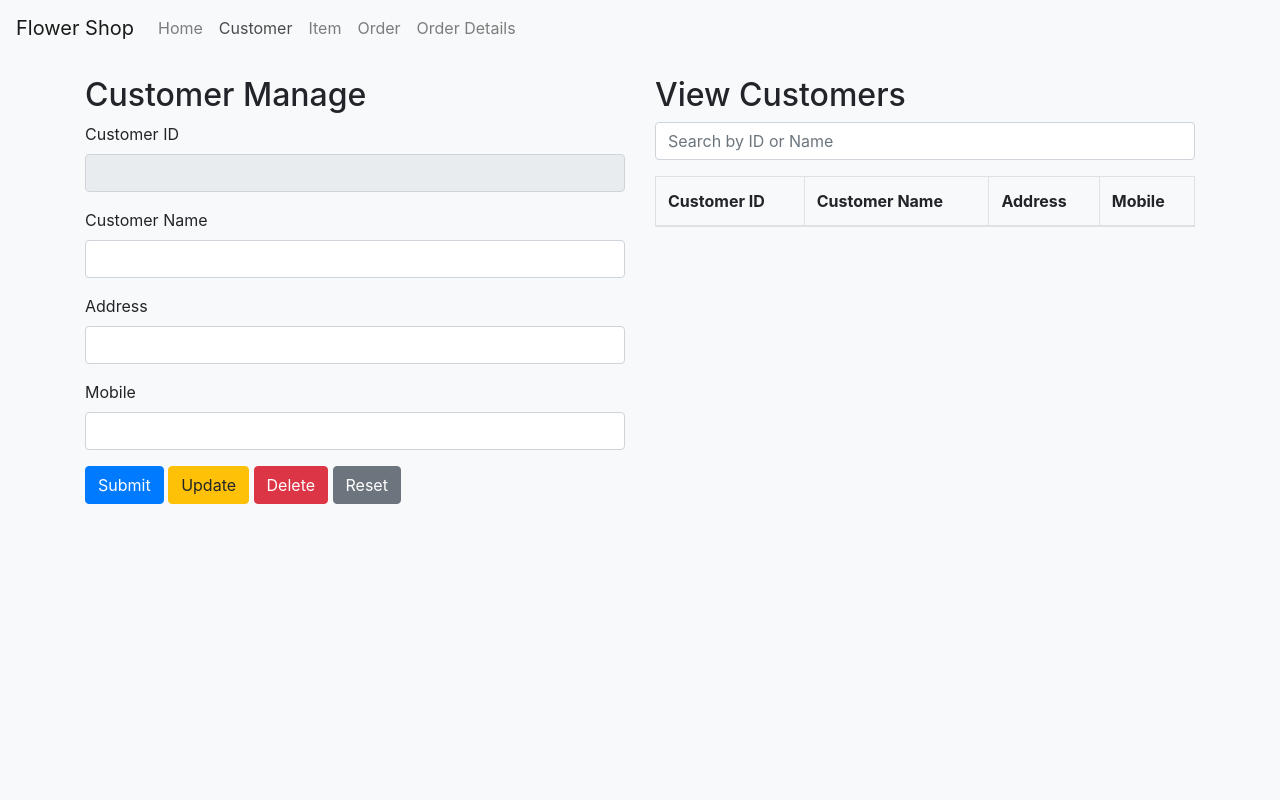
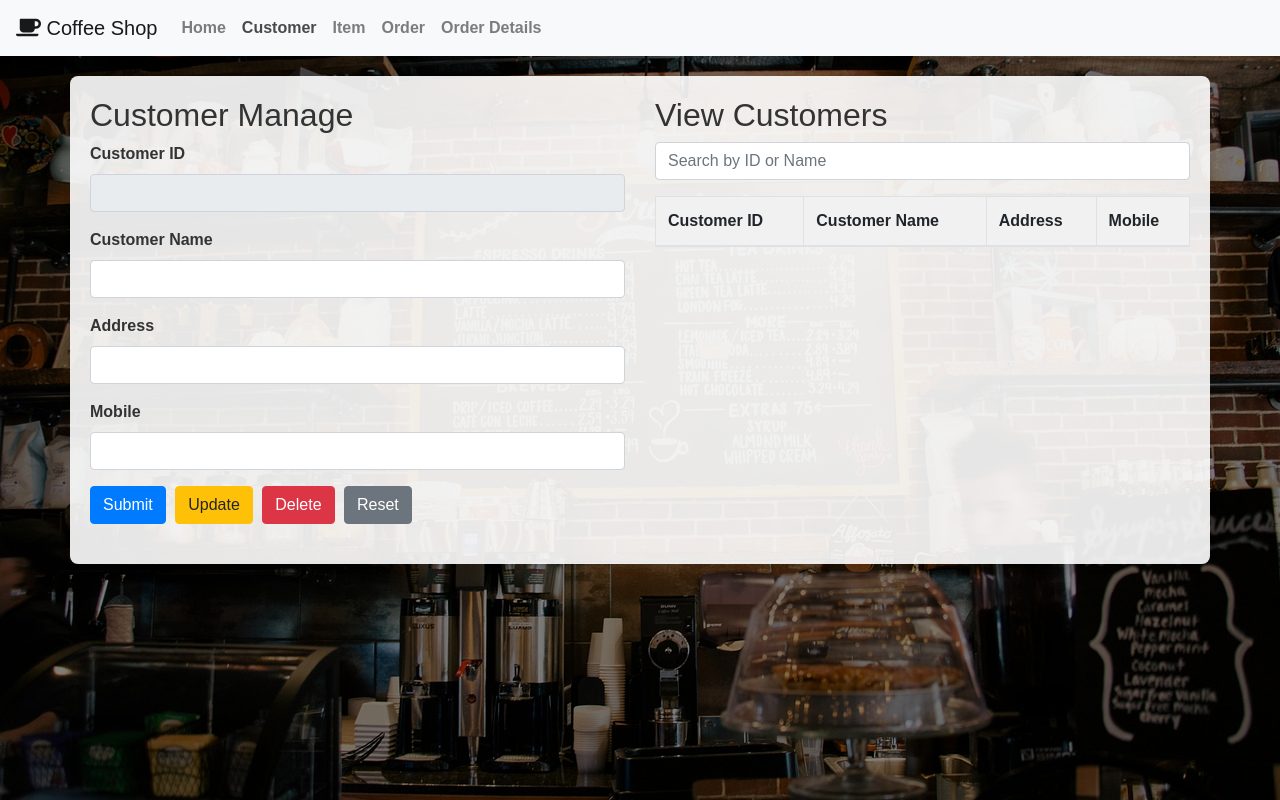
Before and after one commit to CHAMUD12/Web-Pos-Frontend, a plain HTML site: page index.html in a window 1280 px wide. Both pictures are taken after a click on the link "Customer". Drawn offline with nearby package versions, Linux system fonts and the light colour scheme; no server answers.

Commit message:
change home section

```diff
--- a/css/styles.css
+++ b/css/styles.css
@@ -1,17 +1,140 @@
-/* Custom CSS here */
+/* General Styles */
 body {
     background-color: #f8f9fa;
+    font-family: Arial, sans-serif;
 }
+
+/* Navbar Styles */
 .navbar {
     margin-bottom: 20px;
+    box-shadow: 0 4px 6px rgba(0, 0, 0, 0.1);
 }
+
+.nav-link {
+    font-weight: bold;
+    color: #333;
+}
+
+.nav-link:hover {
+    color: #007bff;
+}
+
+/* Section Styles */
 .section {
     display: none;
+    padding: 20px;
+    background-color: #fff;
+    border-radius: 8px;
+    box-shadow: 0 4px 6px rgba(0, 0, 0, 0.1);
 }
+
 .section.active {
     display: block;
 }
 
-.new-row {
-    transition: background-color 0.5s ease;
+/* Form Styles */
+form {
+    margin-bottom: 20px;
 }
+
+.form-group label {
+    font-weight: bold;
+}
+
+.form-control {
+    border-radius: 4px;
+    border: 1px solid #ced4da;
+}
+
+/* Button Styles */
+.btn {
+    margin-right: 5px;
+    border-radius: 4px;
+}
+
+.btn-primary {
+    background-color: #007bff;
+    border-color: #007bff;
+}
+
+.btn-warning {
+    background-color: #ffc107;
+    border-color: #ffc107;
+}
+
+.btn-danger {
+    background-color: #dc3545;
+    border-color: #dc3545;
+}
+
+.btn-secondary {
+    background-color: #6c757d;
+    border-color: #6c757d;
+}
+
+/* Table Styles */
+.table {
+    width: 100%;
+    margin-bottom: 20px;
+    background-color: #fff;
+    border-collapse: collapse;
+}
+
+.table th,
+.table td {
+    padding: 12px;
+    text-align: left;
+    border-top: 1px solid #dee2e6;
+}
+
+.table th {
+    background-color: #f1f1f1;
+    font-weight: bold;
+}
+
+.table tbody tr:nth-child(odd) {
+    background-color: #f8f9fa;
+}
+
+.table tbody tr:hover {
+    background-color: #e9ecef;
+}
+
+/* Background Styles */
+body {
+    background-image: url('../assest/img2.jpg');
+    background-size: cover;
+    background-repeat: no-repeat;
+    background-attachment: fixed;
+    color: #333;
+}
+
+/* Optional: Background overlay for better readability */
+body::before {
+    content: '';
+    position: fixed;
+    top: 0;
+    left: 0;
+    width: 100%;
+    height: 100%;
+    background-color: rgba(0, 0, 0, 0.5);
+    z-index: -1;
+}
+
+.section {
+    background-color: rgba(255, 255, 255, 0.9);
+    padding: 20px;
+    border-radius: 8px;
+    margin-bottom: 20px;
+    color: #333;
+}
+
+.carousel-item img {
+    border-radius: 8px;
+}
+
+.carousel-control-prev-icon,
+.carousel-control-next-icon {
+    background-color: #333;
+    border-radius: 50%;
+}
--- a/index.html
+++ b/index.html
@@ -6,13 +6,16 @@
     <title>Flower Shop POS</title>
     <link href="https://stackpath.bootstrapcdn.com/bootstrap/4.5.2/css/bootstrap.min.css" rel="stylesheet">
     <!-- <link rel="stylesheet" href="https://maxcdn.bootstrapcdn.com/bootstrap/4.0.0/css/bootstrap.min.css"> -->
+    <link rel="stylesheet" href="https://cdnjs.cloudflare.com/ajax/libs/font-awesome/6.0.0-beta3/css/all.min.css">
     <link rel="stylesheet" href="css/styles.css">
 </head>
 <body>
 
     <!-- Navigation Bar -->
     <nav class="navbar navbar-expand-lg navbar-light bg-light">
-        <a class="navbar-brand" href="#">Flower Shop</a>
+        <a class="navbar-brand" href="#">
+            <i class="fas fa-coffee"></i> Coffee Shop
+        </a>
         <div class="collapse navbar-collapse" id="navbarNav">
             <ul class="navbar-nav">
                 <li class="nav-item"><a class="nav-link" href="#" data-section="home">Home</a></li>
@@ -27,8 +30,8 @@
     <!-- Home Section -->
     <div id="home" class="section active">
         <div class="container text-center">
-            <h1>Welcome to the Flower Shop</h1>
-            <p>Your one-stop solution for all your floral needs!</p>
+            <h1>Welcome to the Coffee Shop</h1>
+            <p>"Brewing Joy, One Cup at a Time"</p>
         </div>
     </div>
 
```
Also changed, not shown: assest/img1.jpg (added), assest/img2.jpg (added), assest/img3.jpg (added).
